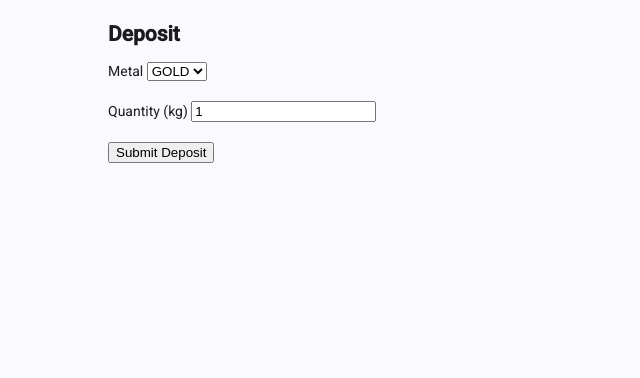
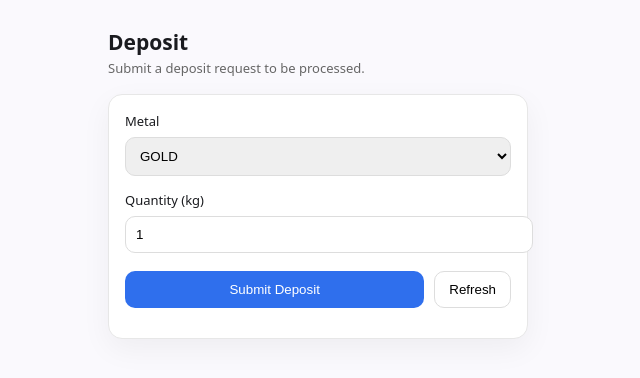
Before and after one commit to sajeeu/custody-platform, an Angular app in the folder web/custody-web/: page /deposit in a window 1280 px wide. Shown: the top 378 px of the page, without its empty margins (322-962 px from the left). Built offline with nearby package versions, Linux system fonts and the light colour scheme.

Commit message:
ui: polish deposit form and add refresh button

```diff
--- a/web/custody-web/src/app/pages/admin-allocated-withdrawals/admin-allocated-withdrawals.html
+++ b/web/custody-web/src/app/pages/admin-allocated-withdrawals/admin-allocated-withdrawals.html
@@ -5,14 +5,13 @@
     <h2>Admin — Allocated Withdrawal Queue</h2>
     <p>Review and process allocated withdrawal requests.</p>
 
-    <div class="pageLinks">
+    <!-- <div class="pageLinks">
       <a href="/admin/withdrawals">Refresh</a>
       <a href="/institutional/bars">Go to Allocated Bars</a>
       <a href="/institutional/withdrawals">Go to Institutional Withdrawals</a>
-    </div>
+    </div> -->
   </div>
 
-  <hr />
 
   <!-- States -->
   <!-- <p *ngIf="loading" class="muted">Loading…</p>
--- a/web/custody-web/src/app/pages/deposit/deposit.html
+++ b/web/custody-web/src/app/pages/deposit/deposit.html
@@ -1,27 +1,55 @@
-<div style="max-width:420px; margin:24px auto;">
-  <h2>Deposit</h2>
+<div style="max-width:420px; margin:32px auto; font-family:system-ui;">
+  <h2 style="margin-bottom:6px;">Deposit</h2>
+  <p style="margin-top:0; margin-bottom:16px; color:#666; font-size:13px;">
+    Submit a deposit request to be processed.
+  </p>
 
-  <label>
-    Metal
-    <select [(ngModel)]="metal">
+  <div style="border:1px solid #e7e7e7; border-radius:14px; padding:16px; background:#fff; box-shadow:0 10px 30px rgba(0,0,0,0.05);">
+
+    <label style="display:block; font-size:13px; margin-bottom:6px;">
+      Metal
+    </label>
+    <select
+      [(ngModel)]="metal"
+      style="width:100%; padding:10px; border-radius:10px; border:1px solid #ddd;"
+    >
       <option value="GOLD">GOLD</option>
     </select>
-  </label>
 
-  <br /><br />
+    <div style="height:14px;"></div>
 
-  <label>
-    Quantity (kg)
-    <input type="number" [(ngModel)]="quantity" min="0.001" step="0.001" />
-  </label>
+    <label style="display:block; font-size:13px; margin-bottom:6px;">
+      Quantity (kg)
+    </label>
+    <input
+      type="number"
+      min="0.001"
+      step="0.001"
+      [(ngModel)]="quantity"
+      style="width:100%; padding:10px; border-radius:10px; border:1px solid #ddd;"
+    />
 
-  <br /><br />
+    <div style="display:flex; gap:10px; margin-top:18px;">
+      <button
+        (click)="submit()"
+        [disabled]="loading"
+        style="flex:1; padding:10px; border-radius:10px; border:none; background:#2f6fed; color:#fff;"
+      >
+        {{'Submit Deposit' }}
+      </button>
 
-  <button (click)="submit()" [disabled]="loading">
-    {{ loading ? 'Submitting…' : 'Submit Deposit' }}
-  </button>
+      <button
+        type="button"
+        (click)="refresh()"
+        [disabled]="loading"
+        style="padding:10px 14px; border-radius:10px; border:1px solid #ddd; background:#fff;"
+      >
+        Refresh
+      </button>
+    </div>
 
-  <p *ngIf="message" style="margin-top:12px;">
-    {{ message }}
-  </p>
+    <p  style="margin-top:14px; font-size:13px;">
+      {{ message }}
+    </p>
+  </div>
 </div>
--- a/web/custody-web/src/app/pages/deposit/deposit.ts
+++ b/web/custody-web/src/app/pages/deposit/deposit.ts
@@ -11,6 +11,7 @@ import { ApiService } from '../../core/api.service';
 export class Deposit {
   metal = 'GOLD';
   quantity = 1;
+
   message: string | null = null;
   loading = false;
 
@@ -34,4 +35,17 @@ export class Deposit {
       },
     });
   }
+
+  refresh() {
+    // Simple, safe reset
+    this.metal = 'GOLD';
+    this.quantity = 1;
+    this.message = null;
+    this.loading = false;
+  }
 }
+
+/* Explanation (end):
+- refresh() only resets local form state
+- no API call, no auth risk
+- keeps demo fast and predictable */
--- a/web/custody-web/src/app/pages/institutional-bars/institutional-bars.html
+++ b/web/custody-web/src/app/pages/institutional-bars/institutional-bars.html
@@ -9,6 +9,7 @@
       <div class="pageLinks">
         <a href="/institutional/withdrawals">Go to Withdrawals</a>
         <a href="/my-deposits">Go to Deposits</a>
+        <a href="/deposit">Deposit</a>
         <a href="/institutional-bars">Refresh</a>
       </div>
     </div>
--- a/web/custody-web/src/app/pages/institutional-withdrawals/institutional-withdrawals.html
+++ b/web/custody-web/src/app/pages/institutional-withdrawals/institutional-withdrawals.html
@@ -8,6 +8,7 @@
     <div class="pageLinks">
       <a href="institutional/bars">Go to Allocated Bars</a>
       <a href="/my-deposits">Go to Deposits</a>
+      <a href="/deposit">Deposit</a>
       <a href="/institutional/withdrawals">Refresh</a>
     </div>
   </div>
```
